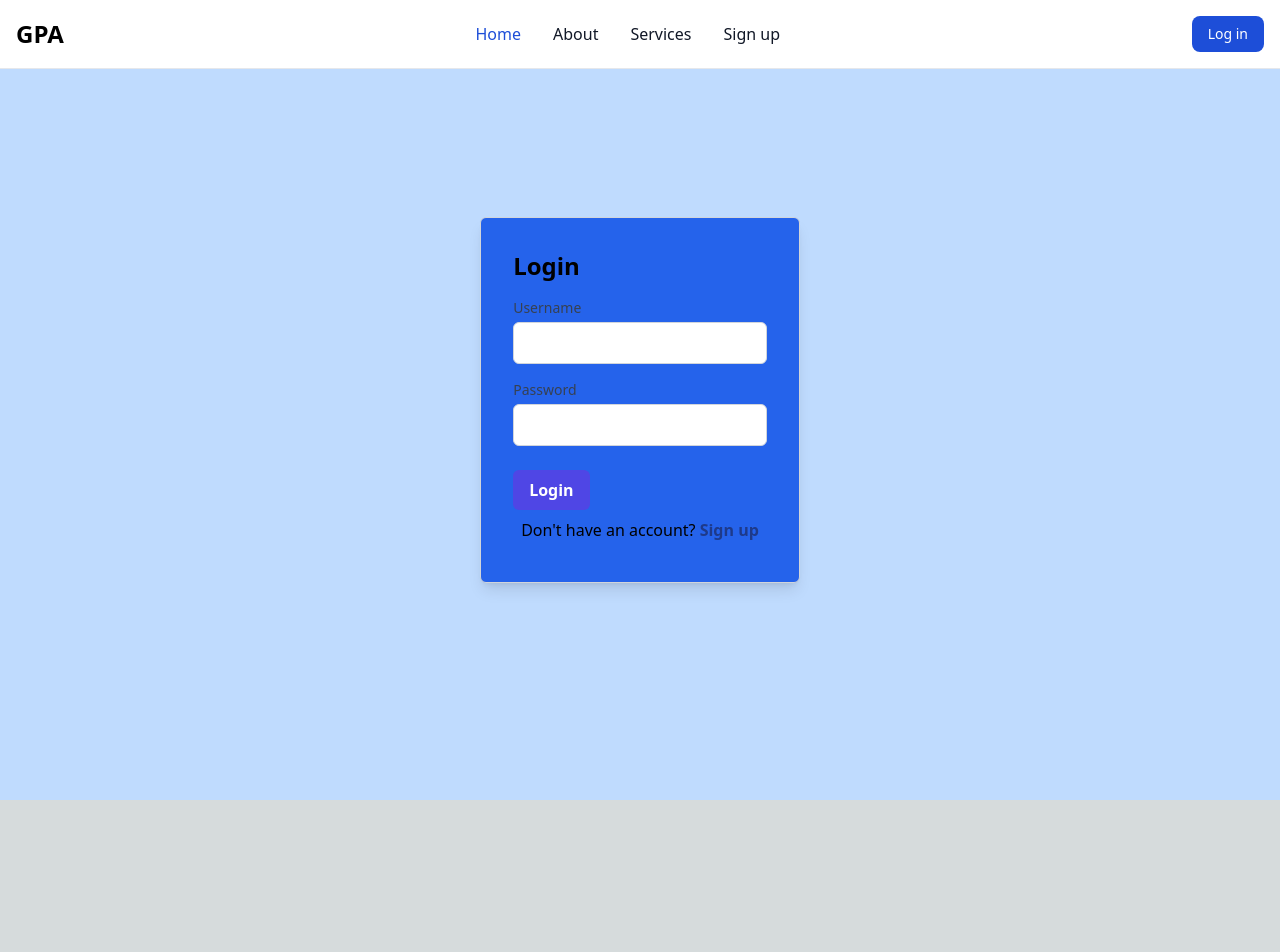
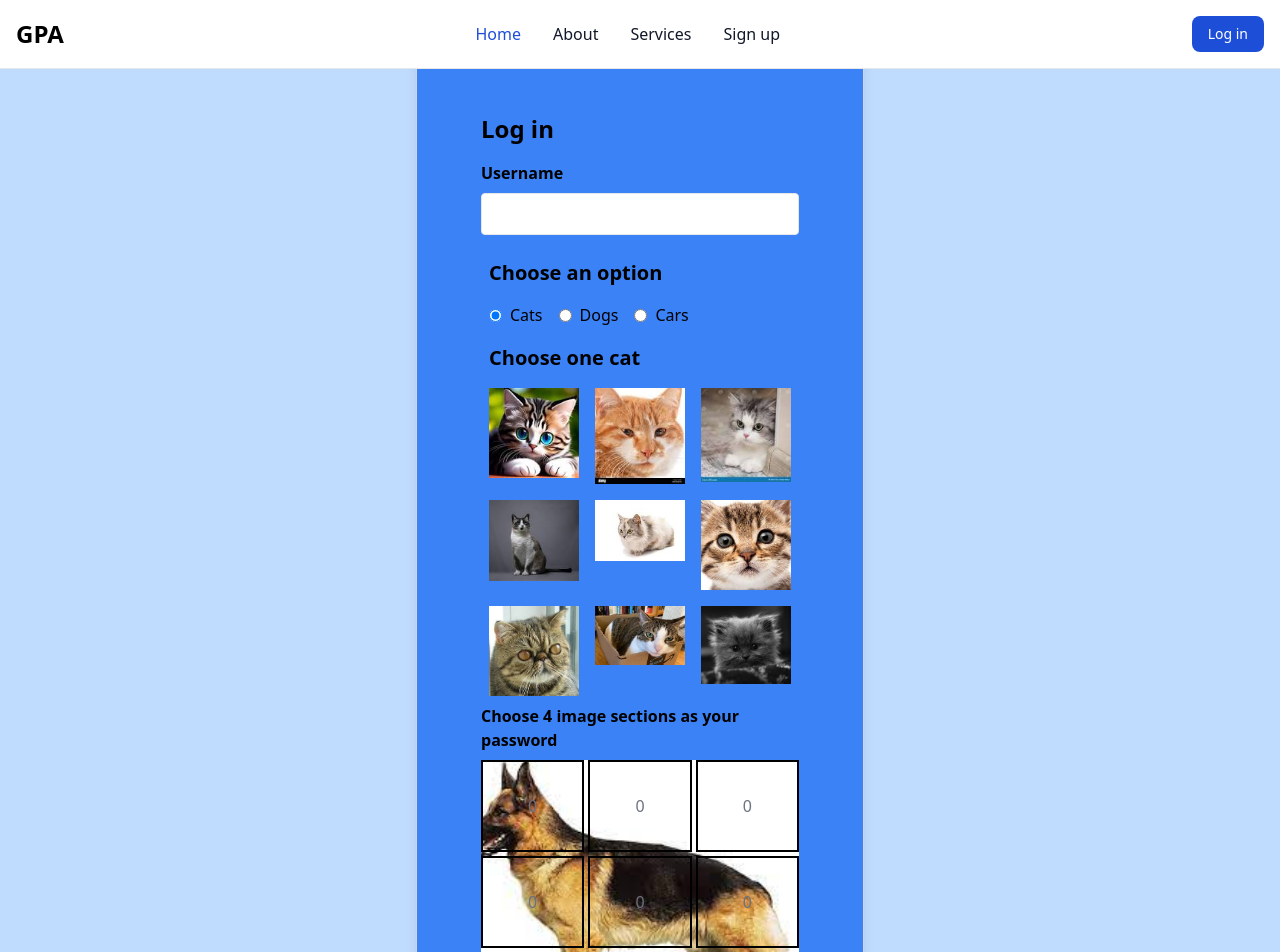
Before and after one commit to CodeDroid999/graphical-password-auth, a Next.js app: page /log-in in a window 1280 px wide. Shown: the top 952 px of the page. Before the commit the page ends 800 px from the top, so only its background shows below. Built offline with nearby package versions, Linux system fonts and the light colour scheme.

Commit message:
add login ui

```diff
--- a/pages/log-in.tsx
+++ b/pages/log-in.tsx
@@ -1,13 +1,103 @@
+import ImageGrid from '@/components/ImageGrid';
 import Navbar from '@/components/navbar';
 import { useState } from 'react';
+import DogImageGrid from '@/components/DogImageGrid';
+import CarImageGrid from '@/components/CarImageGrid'; // Import the new component
+
+const carImages = [
+  'cars/car1.jpg',
+  'cars/car2.jpg',
+  'cars/car3.jpg',
+  'cars/car4.jpg',
+  'cars/car5.jpg',
+  'cars/car6.jpg',
+  'cars/car7.jpg',
+  'cars/car8.jpg',
+  'cars/car9.jpg',
+  // Add more car image URLs here
+];
+
+const dogImages = [
+  'dogs/dog1.jpg',
+  'dogs/dog2.jpg',
+  'dogs/dog3.jpg',
+  'dogs/dog4.jpg',
+  'dogs/dog5.jpg',
+  'dogs/dog6.jpg',
+  'dogs/dog7.jpg',
+  'dogs/dog8.jpg',
+  'dogs/dog9.jpg',
+  // Add more dog image URLs here
+];
+
+const images = [
+  'cats/download.jpg',
+  'cats/cat2.jpg',
+  'cats/cat3.jpg',
+  'cats/cat4.jpg',
+  'cats/cat5.jpg',
+  'cats/cat6.jpg',
+  'cats/cat7.jpg',
+  'cats/cat8.jpg',
+  'cats/cat9.jpg',  // Add more image URLs here
+];
+
+interface SignupFormProps {
+  onSubmit: (username: string, email: string, pin: string) => void;
+}
+
 
 const Login: React.FC = () => {
   const [username, setUsername] = useState('');
-  const [password, setPassword] = useState('');
+  const [email, setEmail] = useState('');
+  const [pin, setPin] = useState('');
+  const [selectedPin, setSelectedPin] = useState<string[]>([]);
+  const availablePins = ['1', '2', '3', '4', '5', '6', '7', '8', '9'];
 
-  const handleLogin = () => {
-    // Implement your login logic here
-    // You can use the entered username and password for authentication
+  const handlePinSelect = (pin: string) => {
+    if (selectedPin.length < 4) {
+      setSelectedPin([...selectedPin, pin]);
+    }
+  };
+
+  const handlePinRemove = (index: number) => {
+    const updatedPins = [...selectedPin];
+    updatedPins.splice(index, 1);
+    setSelectedPin(updatedPins);
+  };
+
+
+  const handleSubmit = (e: React.FormEvent) => {
+    e.preventDefault();
+    handleSignup(username, email, pin); // Use handleSignup instead of onSubmit
+  };
+
+
+
+  const [selectedGrid, setSelectedGrid] = useState('cats'); // Default to cats
+
+
+  const [selectedImage, setSelectedImage] = useState<string | null>('dogs/dog1.jpg');
+
+
+
+
+  const handleImageClick = (image: string) => {
+    setSelectedImage(image);
+  };
+
+  const getGridStyle = () => {
+    if (selectedImage) {
+      return {
+        backgroundImage: `url(${selectedImage})`,
+      };
+    }
+    return {};
+  };
+
+  const handleSignup = (username: string, email: string, pin: string) => {
+    // Handle form submission here (e.g., send data to server)
+    console.log('Submitted:', username, email, pin);
   };
 
   return (
@@ -15,39 +105,126 @@ const Login: React.FC = () => {
       <header className="absolute inset-x-0 top-0 z-50">
         <Navbar />
       </header>
-      <div className="bg-blue-600 p-8 border border-gray-300 rounded-md shadow-lg max-w-md">
-        <h2 className="text-2xl font-semibold mb-4">Login</h2>
+      <div className="bg-blue-500 p-8 px-16 border border-gray-300 rounded-md shadow-lg max-w-md">
+        <h2 className="text-2xl font-semibold mb-4 mt-20">Log in</h2>
+        <form onSubmit={handleSubmit}>
           <div className="mb-4">
-          <label htmlFor="username" className="block text-sm font-medium text-gray-700">
-            Username
-          </label>
+            <label className="block mb-2 font-semibold">Username</label>
             <input
               type="text"
-            id="username"
               value={username}
               onChange={(e) => setUsername(e.target.value)}
-            className="mt-1 p-2 border border-gray-300 rounded-md w-full"
+              className="w-full px-4 py-2 border rounded focus:outline-none focus:ring focus:border-blue-300"
+              required
             />
           </div>
-        <div className="mb-6">
-          <label htmlFor="password" className="block text-sm font-medium text-gray-700">
-            Password
+
+          <div className="container mx-auto px-2 py-2">
+            <h1 className="text-xl font-semibold mb-4">Choose an option</h1>
+            <label className="inline-flex items-center">
+              <input
+                type="radio"
+                className="form-radio"
+                value="cats"
+                checked={selectedGrid === 'cats'}
+                onChange={() => setSelectedGrid('cats')}
+              />
+              <span className="ml-2">Cats</span>
             </label>
+            <label className="inline-flex items-center ml-4">
               <input
-            type="password"
-            id="password"
-            value={password}
-            onChange={(e) => setPassword(e.target.value)}
-            className="mt-1 p-2 border border-gray-300 rounded-md w-full"
+                type="radio"
+                className="form-radio"
+                value="dogs"
+                checked={selectedGrid === 'dogs'}
+                onChange={() => setSelectedGrid('dogs')}
               />
+              <span className="ml-2">Dogs</span>
+            </label>
+            <label className="inline-flex items-center ml-4">
+              <input
+                type="radio"
+                className="form-radio"
+                value="cars"
+                checked={selectedGrid === 'cars'}
+                onChange={() => setSelectedGrid('cars')}
+              />
+              <span className="ml-2">Cars</span>
+            </label>
           </div>
+
+
+          {/* Conditionally render the selected image grid */}
+          {selectedGrid === 'cats' && (
+            <div className="container mx-auto px-2 py-2">
+              <h1 className="text-xl font-semibold mb-4">Choose one cat</h1>
+              <ImageGrid images={images} handleImageClick={handleImageClick} />
+            </div>
+          )}
+          {selectedGrid === 'dogs' && (
+            <div className="container mx-auto px-2 py-8">
+              <h1 className="text-xl font-semibold mb-4">Choose one dog</h1>
+              <DogImageGrid images={dogImages} handleImageClick={handleImageClick} />
+            </div>
+          )}
+          {selectedGrid === 'cars' && (
+            <div className="container mx-auto px-2 py-2">
+              <h1 className="text-xl font-semibold mb-4">Choose one car</h1>
+              <CarImageGrid images={carImages} handleImageClick={handleImageClick} />
+            </div>
+          )}
+          <div className="mb-4 img-grid">
+            <label className="block mb-2 font-semibold">Choose 4 image sections as your password</label>
+            <div className="grid grid-cols-3 gap-1 w-full h-auto bg-cover bg-center  overflow-hidden relative"
+              style={{
+                backgroundImage: `url(${selectedImage})`,
+              }}>
+              {availablePins.map((pin) => (
                <button
-          className="bg-indigo-600 text-white font-semibold px-4 py-2 rounded-md hover:bg-indigo-500"
-          onClick={handleLogin}
+               key={pin}
+               type="button"
+               onClick={() => handlePinSelect(pin)}
+               className={`py-8 px-8 border border-black  border-[2px] ${selectedPin.includes(pin)
+                   ? 'bg-opacity-0 text-opacity-0 text-white'
+                   : 'bg-opacity-100 text-opacity-100 text-gray-500'
+                 } hover:bg-opacity-50 hover:text-opacity-0 focus:bg-opacity-0 focus:text-opacity-0 active:bg-opacity-0 active:text-opacity-0`}
+               style={{
+                 strokeLinecap: 'round', // Add this line
+                 strokeLinejoin: 'round', // Add this line
+                 strokeWidth: 2, // Add this line
+               }}
              >
-          Login
+              0
              </button>
-        <p className="p-2">Don't have an account?<a className="text-blue-900 font-bold" href="/sign-up"> Sign up</a></p>
+
+
+              ))}
+            </div>
+            <div className="mt-2">
+              <p className="pt-2">Tap to reset</p>
+              {selectedPin.map((pin, index) => (
+                <button
+                  key={index}
+                  type="button"
+                  onClick={() => handlePinRemove(index)}
+                  className="py-2 px-2 border rounded bg-red-700 text-white ml-1"
+                >
+                  0
+                </button>
+              ))}
+            </div>
+          </div>
+
+
+          <button
+            type="submit"
+            className="w-full py-2 bg-blue-900 text-white rounded hover:bg-blue-600 focus:outline-none"
+          >
+            Log in
+          </button>
+
+          <p className="p-2">Don't have an account?<a className="text-blue-900 font-bold" href="/log-in"> Sign up </a></p>
+        </form>
       </div>
     </div>
   );
```
Lines whose indentation alone changed are shown as unchanged.
